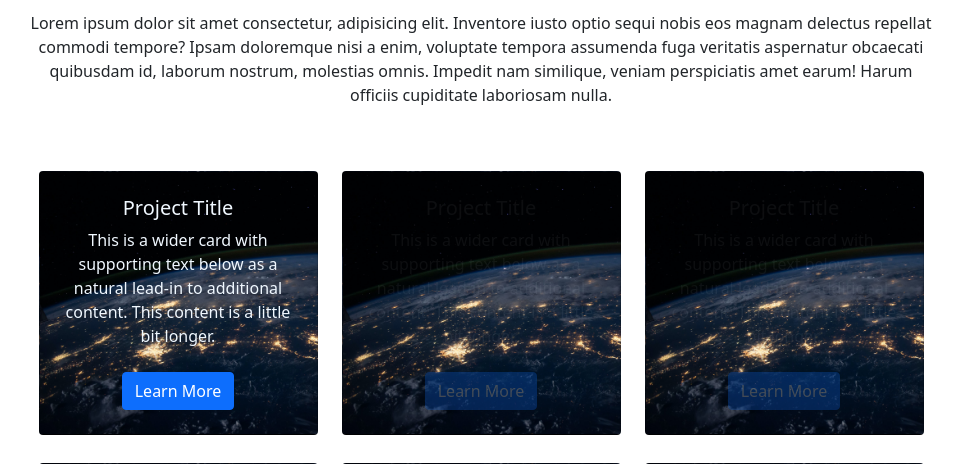
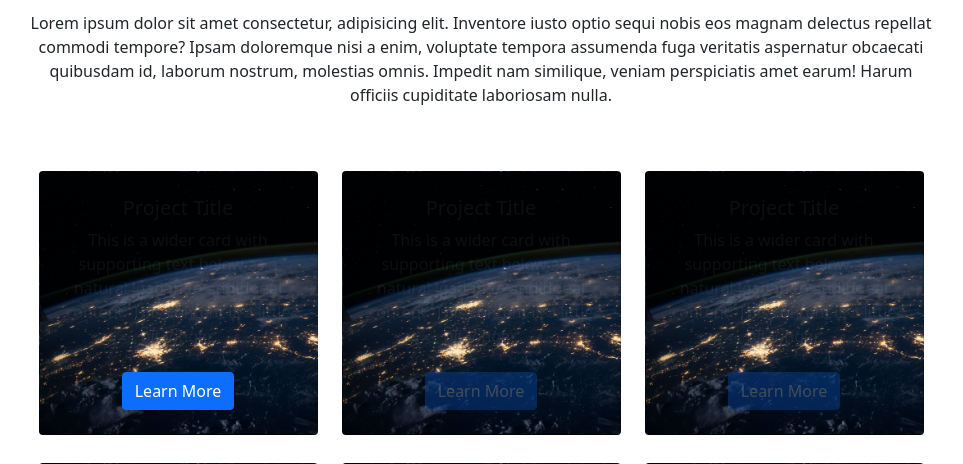
Before and after one commit to skye8-tech/skye8.tech, a PHP site: page /Sections/projects.html in a window 1280 px wide, with the pointer over the restyled element. Shown: the part 176-640 px from the top of the page, without its empty margins (159-1122 px from the left). Run offline with PHP 8.4, Linux system fonts and the light colour scheme; some libraries are stand-ins or nearby versions.

Commit message:
Landing_page (#7)
* added folders, the services and projects section all completed

* project.css changes

* modified:   src/css/services.css

* modified:   src/css/services.css

```diff
--- a/src/css/projects.css
+++ b/src/css/projects.css
@@ -13,10 +13,7 @@
     transition: all ease-in-out 900ms;
 }
 
+.card-container:hover > .btn-projects,
 .card-container:hover > .btn-projects {
     opacity: 100%;
 }
-
-.card-container:hover > .project {
-    opacity: 100%;
-}
--- a/src/css/services.css
+++ b/src/css/services.css
@@ -55,7 +55,8 @@ ul, a {
 }
 
 .footer-sections a:hover{
-    color: #c9d4db;
+    color: #15253f;
+    text-shadow: 2px 2px 2px #c9d4db;
 }
 
 .modal-width {
```
